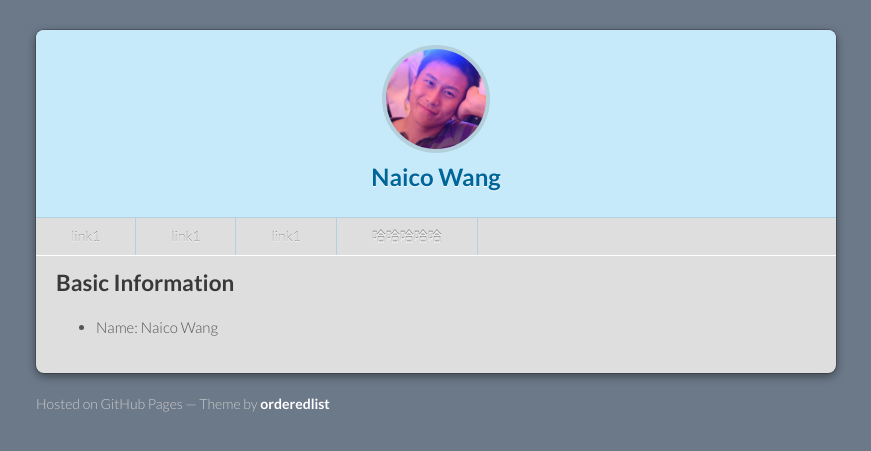
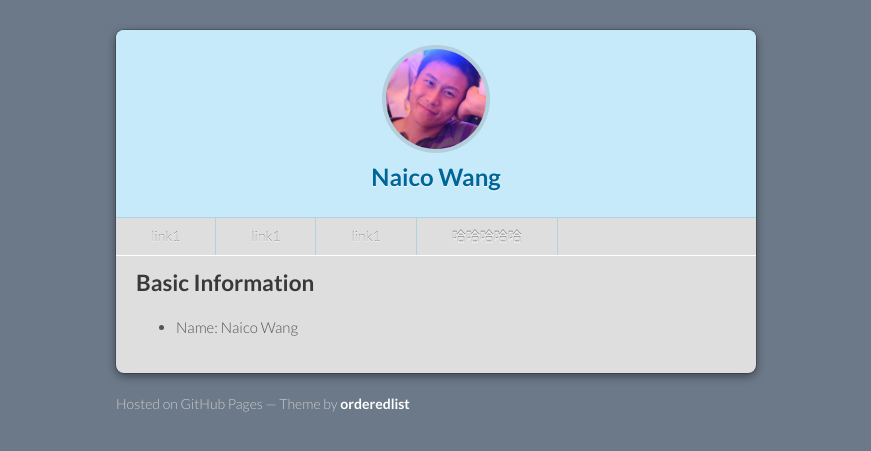
Before and after one commit to Naico/naico.github.io, a Jekyll site: the page built from index.md, in a window 1280 px wide. Shown: the top 451 px of the page, without its empty margins (204-1075 px from the left). Built offline with Jekyll 4.4.1, drawn with Linux system fonts in a browser that asks for light colours; our own code applies the rules of GitHub Pages for plain Markdown files; a script that is not in the unit is left out; the repository's description, which GitHub fills in, is left out.

Commit message:
change page width

```diff
--- a/_sass/jekyll-theme-modernist.scss
+++ b/_sass/jekyll-theme-modernist.scss
@@ -14,7 +14,7 @@ body {
 }
 
 .wrapper {
-    width: 800px;
+    width: 640px;
     margin: 0 auto;
     background: #DEDEDE;
     border-radius: 8px;
@@ -263,7 +263,7 @@ hr {
 }
 
 footer {
-    width: 800px;
+    width: 640px;
     margin: 0 auto;
     padding: 20px 0 0;
     color: #ccc;
```
